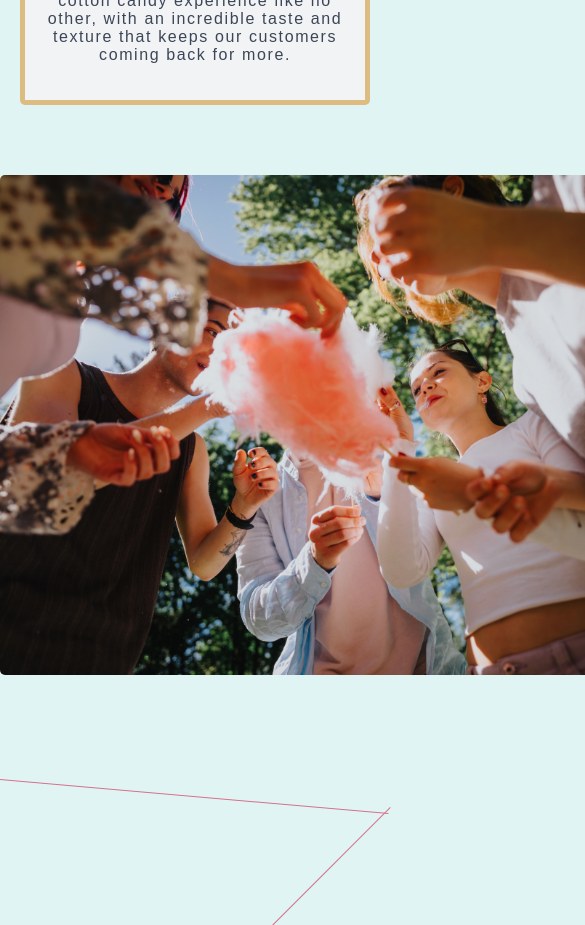
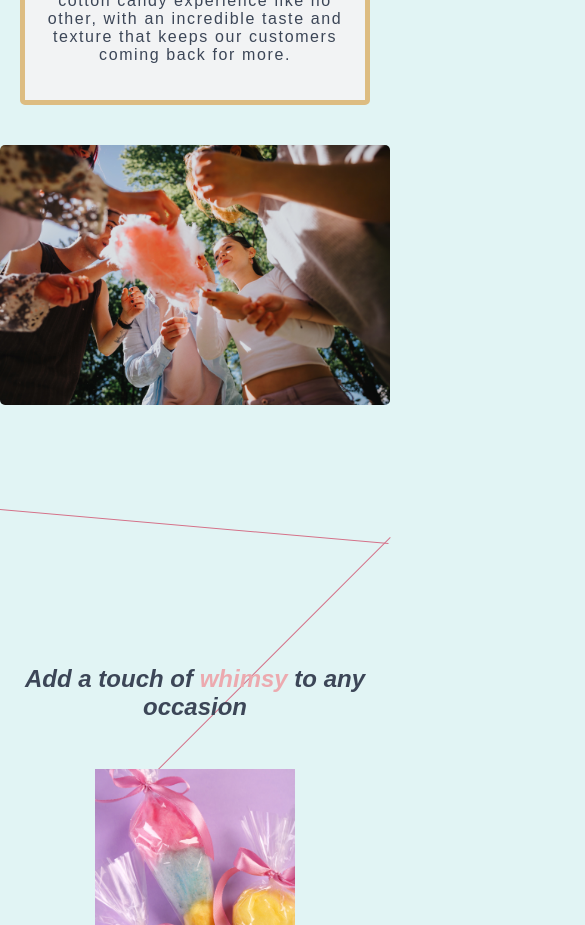
Before and after one commit to chrizztoefurr/CLCC, a React (Create React App) app: page / in a window 390 px wide. Shown: the part 1540-2465 px from the top of the page, 585 px wide, since content can reach past the window. Built offline with nearby package versions, Linux system fonts and the light colour scheme; a web font is replaced by a local one.

Commit message:
last mobile fix???

```diff
--- a/src/components/NavBar.js
+++ b/src/components/NavBar.js
@@ -2,14 +2,25 @@ import React from 'react';
 
 function NavBar() {
 
-  document.addEventListener('DOMContentLoaded', function() {
+  React.useEffect(() => {
     const toggleButton = document.querySelector('.navbar-toggle');
     const navbar = document.querySelector('.navbar');
 
-    toggleButton.addEventListener('click', function() {
+    const handleToggle = () => {
       navbar.classList.toggle('active');
-    });
-  });
+    };
+
+    if (toggleButton) {
+      toggleButton.addEventListener('click', handleToggle);
+    }
+
+    // Cleanup the event listener when the component unmounts
+    return () => {
+      if (toggleButton) {
+        toggleButton.removeEventListener('click', handleToggle);
+      }
+    };
+  }, []); // Empty dependency array ensures this runs once on mount
 
   return (
     <div>
--- a/src/index.css
+++ b/src/index.css
@@ -411,9 +411,18 @@ body {
   }
 
   .about-img-container {
-    right: 0;
-    width: 100%;
-    transform: translateX(0);
+    right: 0; /* Adjust if necessary */
+    transform: translateX(0); /* Ensure the image stays within its container */
+    transition: transform 1s ease-out, opacity 1s ease-out;
+    overflow: hidden; /* Hide any overflow content */
+  }
+
+  .about-img {
+    width: 100%;    /* Make sure the image takes up the full width of its container */
+    height: auto;   /* Maintain aspect ratio */
+    max-width: 100%; /* Prevent the image from exceeding its container's width */
+    margin-top: 20px; /* Adjust the margin as needed */
+    border-radius: 5px;
   }
 
   .about-text-container {
```
